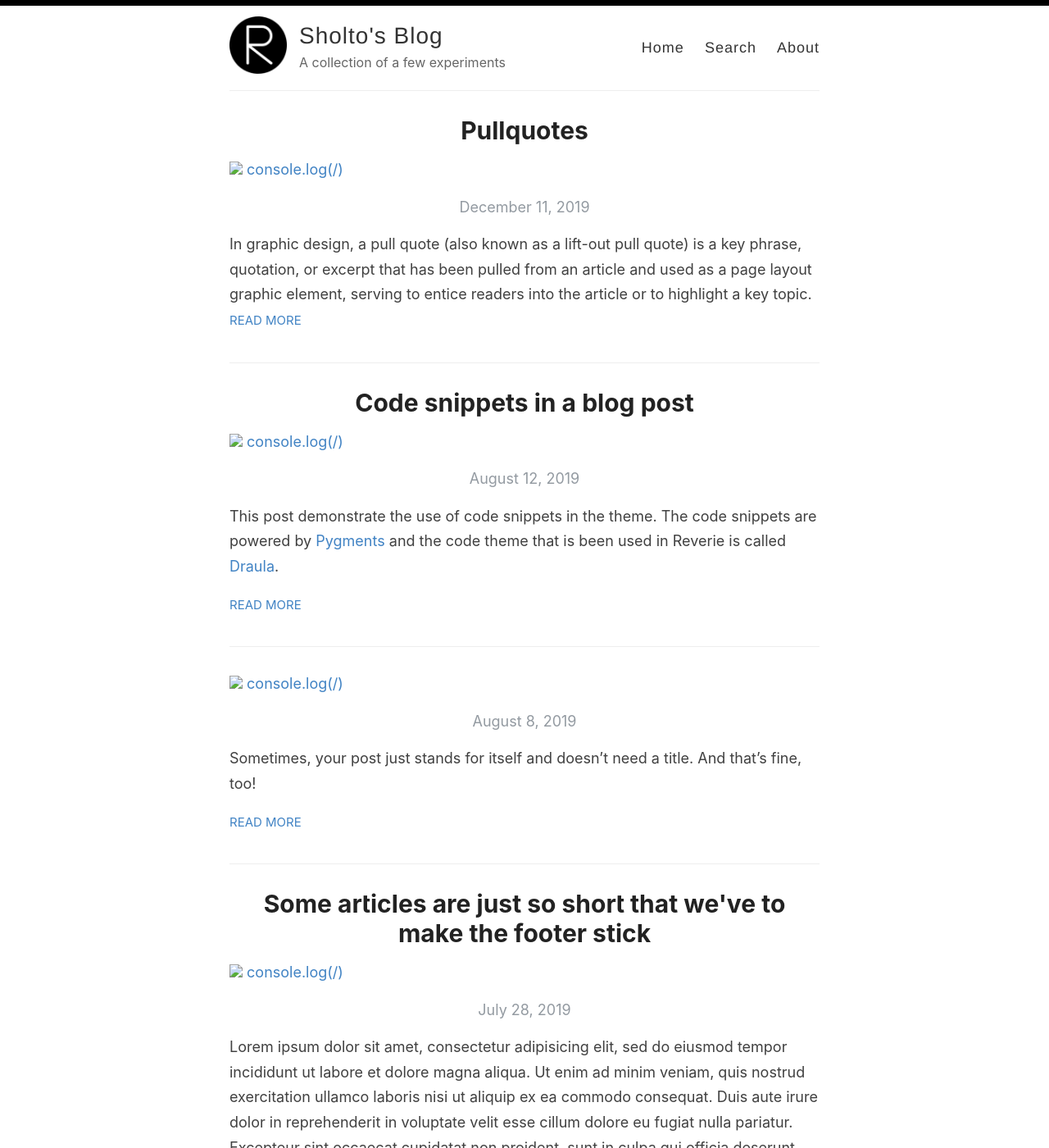
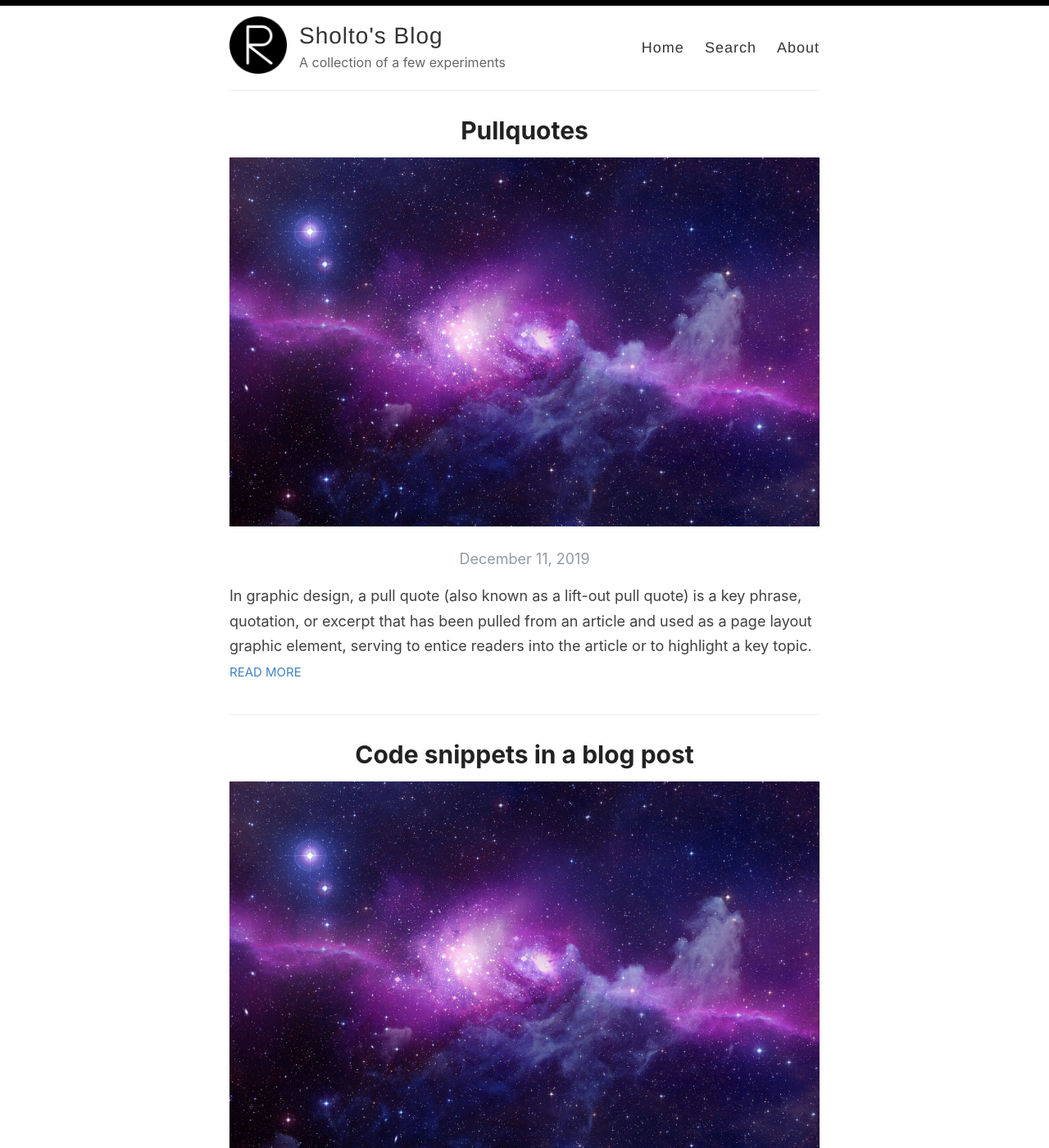
Before and after one commit to sholtodouglas/sholtodouglas.github.io, a Jekyll site: the page built from index.html, in a window 1280 px wide and 1400 px high. Shown: the whole window at 82% size. Built offline with Jekyll 4.4.1, drawn with Linux system fonts in a browser that asks for light colours; the list of posts is cut into pages by our own code; some of the changed text lies outside the part shown.

Commit message:
Update index.html

```diff
--- a/index.html
+++ b/index.html
@@ -7,8 +7,8 @@ layout: default
     <article class="post">
       <a href="{{ site.baseurl }}{{ post.url }}">
         <h1>{{ post.title }}</h1>
-        <img src="{{ site.baseurl }}/{{ post.img }}">
-        console.log({{ site.baseurl }}/{{ post.img }})
+        <img src="https://sholtodouglas.github.io/images/galaxy.jpg">
+
         <div>
           <p class="post_date">{{ post.date | date: "%B %e, %Y" }}</p>
         </div>
```
